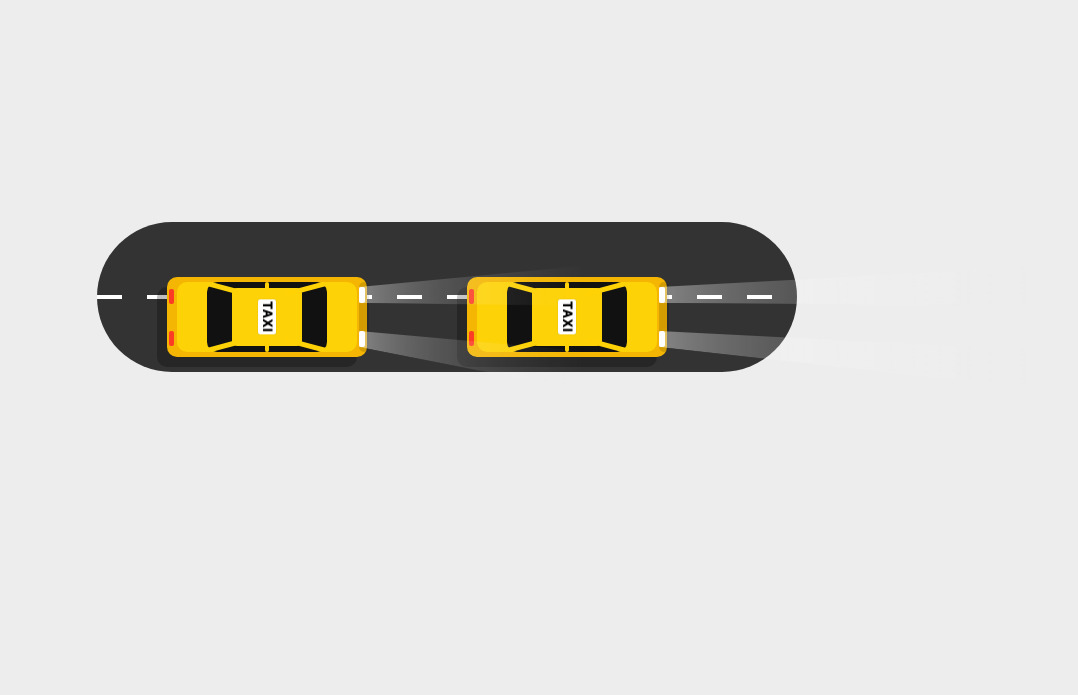
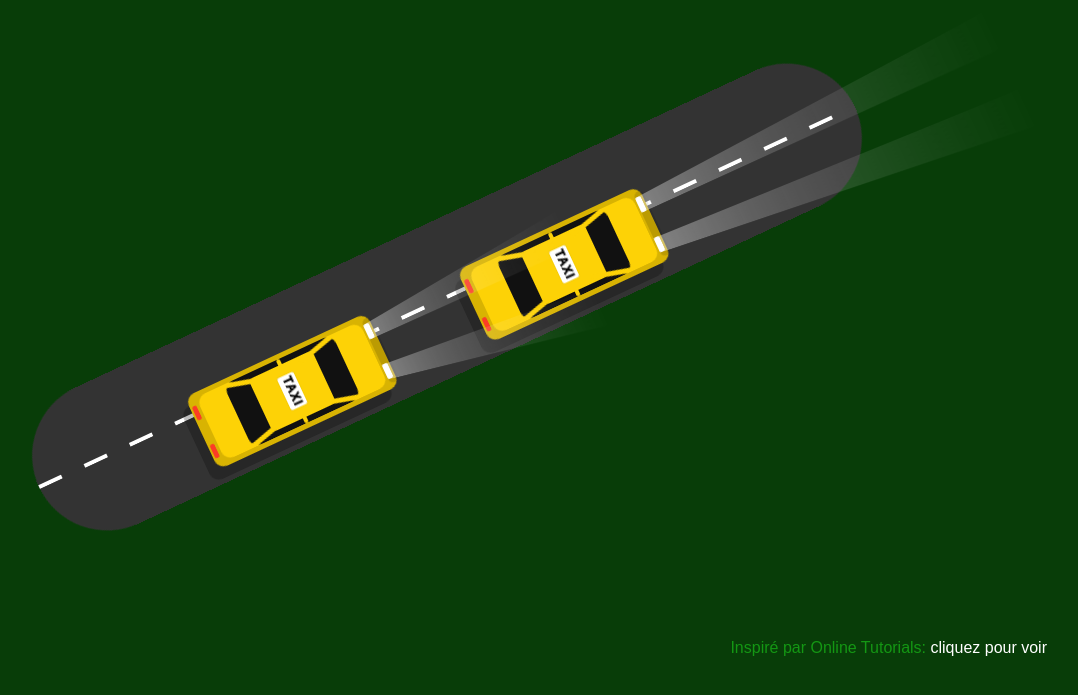
Before and after one commit to Mookjong/pursuit, a website: page index.html in a window 1280 px wide. Shown: the part 103-798 px from the top of the page, without its empty margins (193-1271 px from the left). Drawn offline with Linux system fonts and the light colour scheme.

Commit message:
Factorisation du code SCSS

```diff
--- a/index.html
+++ b/index.html
@@ -4,7 +4,7 @@
     <meta charset="UTF-8">
     <meta http-equiv="X-UA-Compatible" content="IE=edge">
     <meta name="viewport" content="width=device-width, initial-scale=1.0">
-    <link rel="shortcut icon" href="image10.png" type="image/x-icon">
+    <link rel="shortcut icon" href="" type="image/x-icon">
     <link rel="stylesheet" href="./css/style.css">
     <title>Taxi Animation</title>
 </head>
@@ -25,5 +25,6 @@
             </span>
         </div>
     </div>
+    <p>Inspiré par Online Tutorials: <a href="https://www.youtube.com/watch?v=WJqd8Sof7lE&ab_channel=OnlineTutorials" target="_blank">cliquez pour voir</a></p>
 </body>
 </html>
--- a/sass/main.scss
+++ b/sass/main.scss
@@ -1,3 +1,7 @@
+$clr-land: rgb(8, 61, 8);
+$clr-red-fire: #fc3c25;
+$clr-taxi: #fdd206;
+
 *{
     margin: 0;
     padding: 0;
@@ -10,12 +14,24 @@ body{
     justify-content: center;
     align-items: center;
     min-height: 100vh;
-    background: #ededed;
+    background: $clr-land;
+
+    p{
+        position: absolute;
+        bottom: 40px;
+        right: 40px;
+        color: lighten($clr-land, 20%);
+
+        a{
+            color: #fff;
+            text-decoration: none;
+        }
+    }
 }
 
 .road{
     position: relative;
-    min-width: 700px;
+    min-width: 900px;
     height: 150px;
     background: #333;
     border-radius: 75px;
@@ -24,6 +40,7 @@ body{
     align-items: center;
     transform-style: preserve-3d;
     perspective: 500px;
+    transform: rotate(-25deg);
 
     &::before{
         content: '';
@@ -38,10 +55,10 @@ body{
     // carrosserie
     .taxi{
         position: absolute;
-        left: 50px;
+        left: 150px;
         width: 200px;
         height: 80px;
-        background: #f4b603;
+        background: darken($clr-taxi,8%);
         border-radius: 10px;
         box-shadow: -10px 10px 0 rgba(0, 0, 0, .25);
         transform-style: preserve-3d;
@@ -51,7 +68,7 @@ body{
 
         &:nth-child(2){
             left: initial;
-            right: 150px;
+            right: 250px;
             animation: animate_taxi 4s linear infinite;
             animation-delay: -1s;
             z-index: 9;
@@ -103,8 +120,8 @@ body{
             width: 5px;
             height: 15px;
             border-radius: 2px;
-            background: #fc3c25;
-            box-shadow: 0 42px #fc3c25;
+            background: $clr-red-fire;
+            box-shadow: 0 42px $clr-red-fire;
         }
 
         // feux avants
@@ -124,7 +141,7 @@ body{
         span{
            position: absolute;
            inset: 5px 10px;
-           background: #fdd206;
+           background: $clr-taxi;
            border-radius: 10px;
            overflow: hidden;
 
@@ -141,7 +158,7 @@ body{
                     content: '';
                     position: absolute;
                     inset: 6px 25px;
-                    background: #fdd206;
+                    background: $clr-taxi;
                     border-radius: 5px;
                 }
 
@@ -149,7 +166,7 @@ body{
                     content: '';
                     position: absolute;
                     inset: 0 58px;
-                    background: #ffd206;
+                    background: $clr-taxi;
                     border-radius: 5px;
                 }
             }
@@ -165,10 +182,10 @@ body{
                     left: 20px;
                     width: 40px;
                     height: 5px;
-                    background: #fdd206;
+                    background: $clr-taxi;
                     transform-origin: right;
                     transform: rotate(15deg);
-                    box-shadow: 100px 34px #ffd206;
+                    box-shadow: 100px 34px $clr-taxi;
                 }
 
                 &::after{
@@ -178,10 +195,10 @@ body{
                     left: 20px;
                     width: 40px;
                     height: 5px;
-                    background: #fdd206;
+                    background: $clr-taxi;
                     transform-origin: right;
                     transform: rotate(-15deg);
-                    box-shadow: 100px -34px #ffd206;
+                    box-shadow: 100px -34px $clr-taxi;
                 }
             }
 
```
Also changed, not shown: css/style.css, image10.png (deleted), 1 other file.
